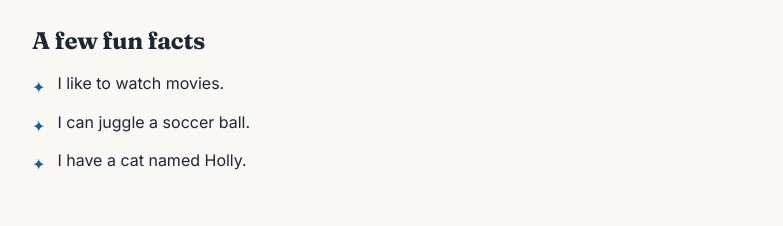
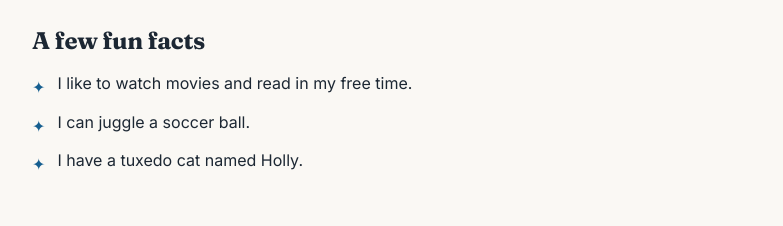
Before and after one commit to julia-boyce/my-site, a Next.js app: page /about in a window 1280 px wide. Shown: the part 402-628 px from the top of the page, without its empty margins (248-1031 px from the left). Built offline with nearby package versions, Linux system fonts and the light colour scheme.

Commit message:
Edit funFacts

```diff
--- a/src/profile.ts
+++ b/src/profile.ts
@@ -29,9 +29,9 @@ export const profile = {
    * how classmates find something to say hello about.
    */
   funFacts: [
-    "I like to watch movies.",
+    "I like to watch movies and read in my free time.",
     "I can juggle a soccer ball.",
-    "I have a cat named Holly."
+    "I have a tuxedo cat named Holly."
   ],
 
   /** One decision you're proud of, in a sentence. */
```
